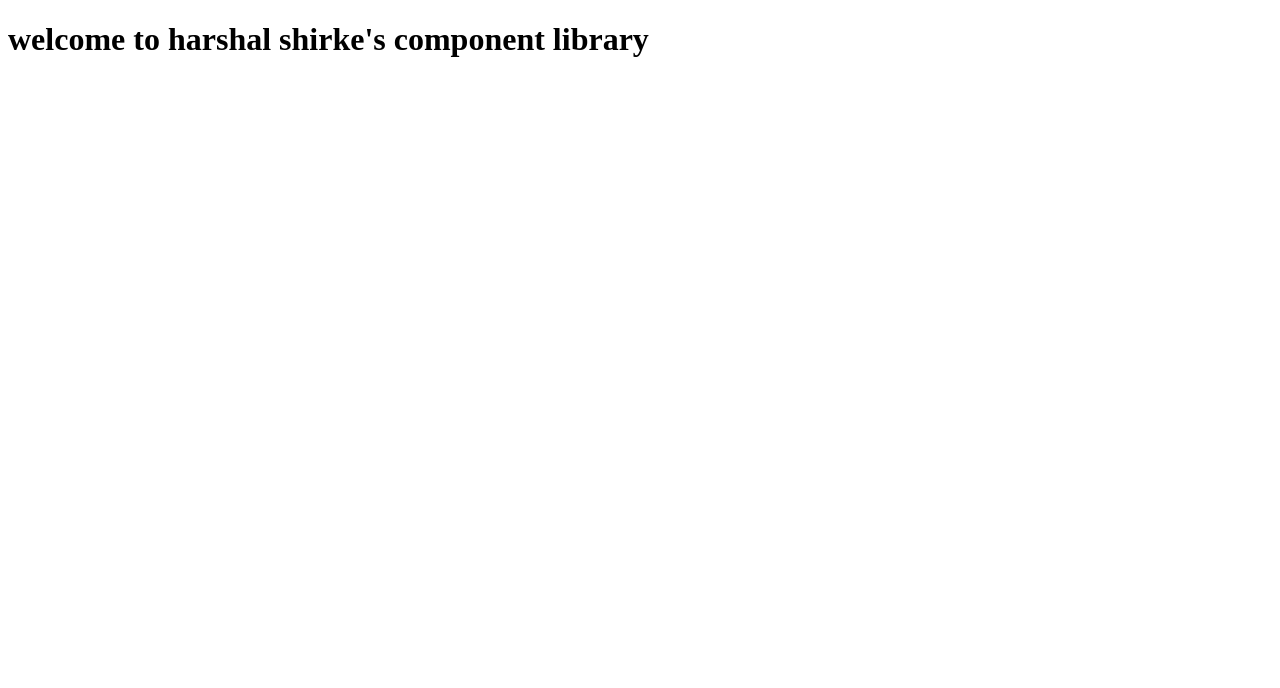
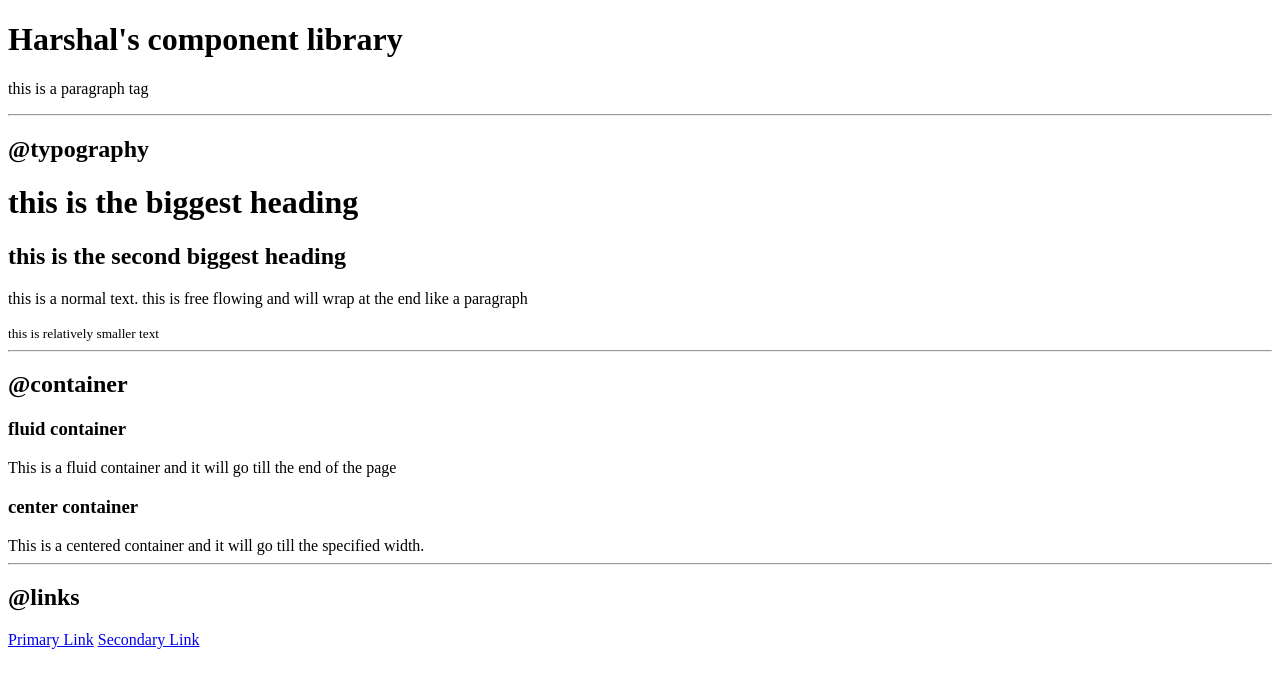
Before and after one commit to harshals21/html-css-revision, a plain HTML site: page index.html in a window 1280 px wide. Drawn offline with Linux system fonts and the light colour scheme.

Commit message:
Update index.html

```diff
--- a/index.html
+++ b/index.html
@@ -7,6 +7,32 @@
     <title>Component Library</title>
 </head>
 <body>
-    <h1>welcome to harshal shirke's component library</h1>
+    <h1>Harshal's component library</h1>
+    <p>this is a paragraph tag</p>
+
+    <hr>
+    <h2>@typography</h2>
+
+    <h1>this is the biggest heading</h1>
+    <h2>this is the second biggest heading</h2>
+    <p>this is a normal text. this is free flowing and will wrap at the end like a paragraph</p>
+    <small>this is relatively smaller text</small>
+
+    <hr>
+
+    <h2>@container</h2>
+
+    <h3>fluid container</h3>
+    <div>This is a fluid container and it will go till the end of the page</div>
+
+    <h3>center container</h3>
+    <div>This is a centered container and it will go till the specified width.</div>
+
+    <hr>
+
+    <h2>@links</h2>
+
+    <a href="/">Primary Link</a>
+    <a href="/">Secondary Link</a>
 </body>
 </html>
```
